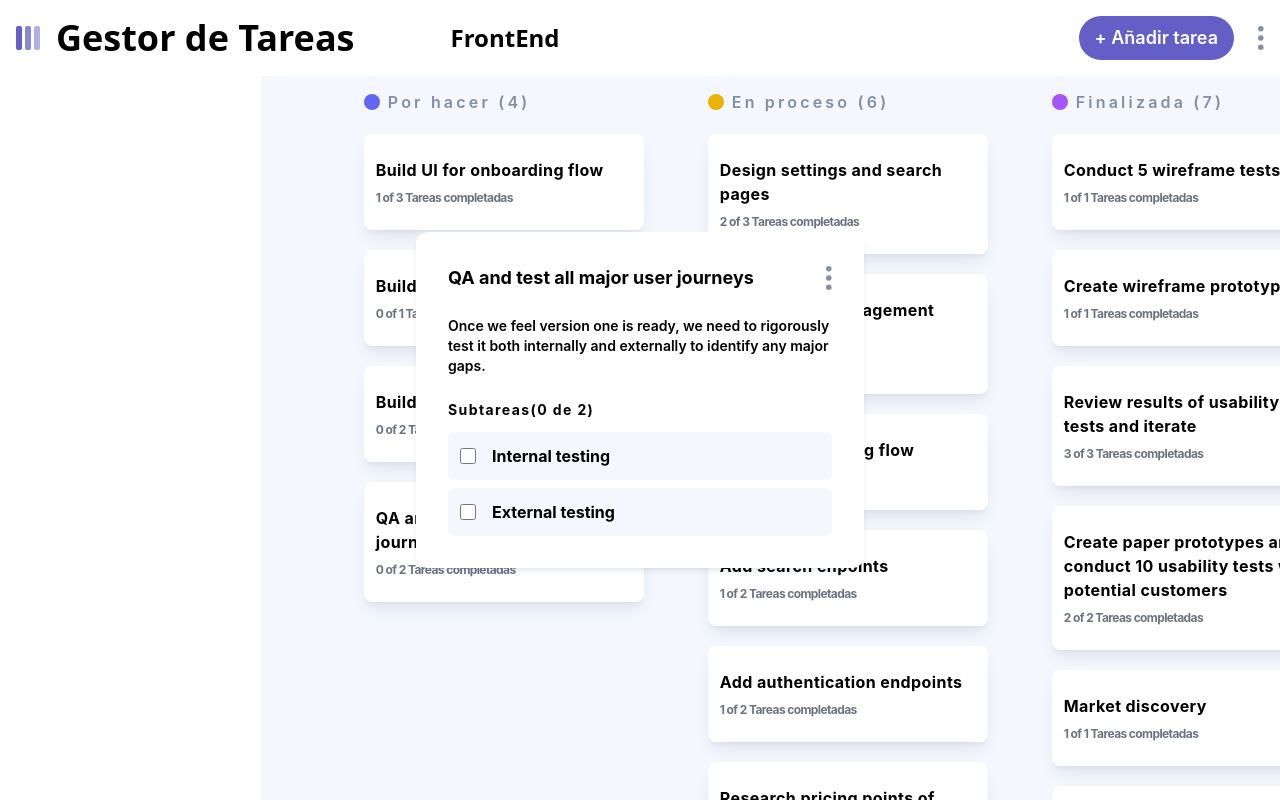
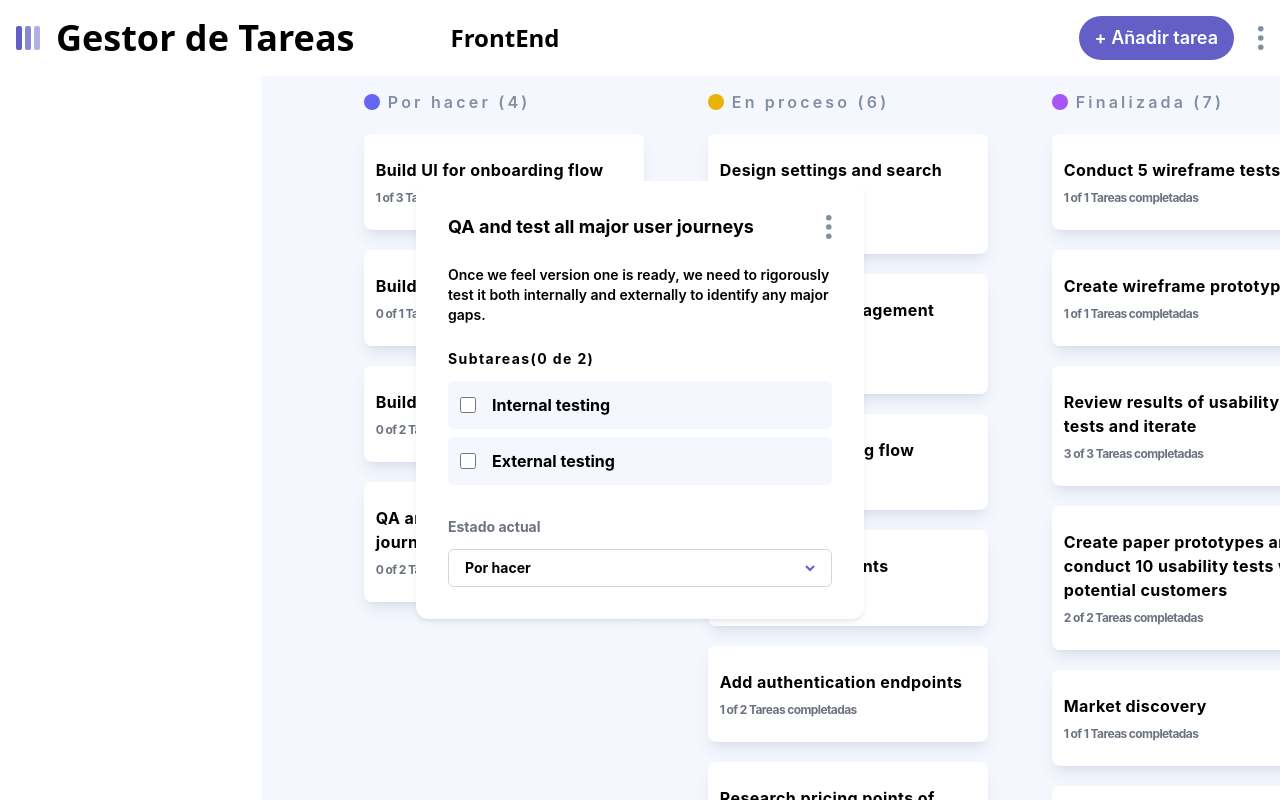
Before and after one commit to Alexm0u/pt-kanban, a React (Vite) app: page / in a window 1280 px wide. Both pictures are taken after a click on the element 503 px from the left and 542 px from the top of the page. Built offline with nearby package versions, Linux system fonts and the light colour scheme.

Commit message:
Subtasks checkin now work, got a mistake on dispatch from onchange subtasks

```diff
--- a/src/components/Subtask.jsx
+++ b/src/components/Subtask.jsx
@@ -19,11 +19,11 @@ function Subtask({ index, colIndex, taskIndex }) {
         type="checkbox"
         checked={checked}
         onChange={() =>
-          dispatch(boardsSlice).actions.setSubtaskCompleted({
+          dispatch(boardsSlice.actions.setSubtaskCompleted({
             index,
             taskIndex,
             colIndex,
-          })
+          }))
         }
       />
       <p className={checked && " line-through opacity-30 "}>{subtask.title}</p>
--- a/src/modals/TaskModal.jsx
+++ b/src/modals/TaskModal.jsx
@@ -32,6 +32,10 @@ function TaskModal({ colIndex, taskIndex, setIsTaskModalOpen }) {
   const setOpenDeleteModal = () => {
 
   }
+  const onChange = (e) => {
+    setStatus(e.target.value);
+    setNewColIndex(e.target.selectedIndex);
+  };
 
   return (
     <div
@@ -76,6 +80,25 @@ function TaskModal({ colIndex, taskIndex, setIsTaskModalOpen }) {
             );
           })}
         </div>
+         {/* ESTADO ACTUAL SECCION */}
+        <div className="mt-8 flex flex-col space-y-3">
+          <label className="  text-sm dark:text-white text-gray-500">
+            Estado actual
+          </label>
+          <select
+            className=" select-status flex-grow px-4 py-2 rounded-md text-sm bg-transparent focus:border-0  border-[1px] border-gray-300 focus:outline-[#635fc7] outline-none"
+            value={status}
+            onChange={onChange}
+          >
+            {columns.map((column, index) => (
+              <option className="status-options">
+                {column.name}
+              </option>
+            ))}
+          </select>
+        </div>
+
+
       </div>
     </div>
   );
```
